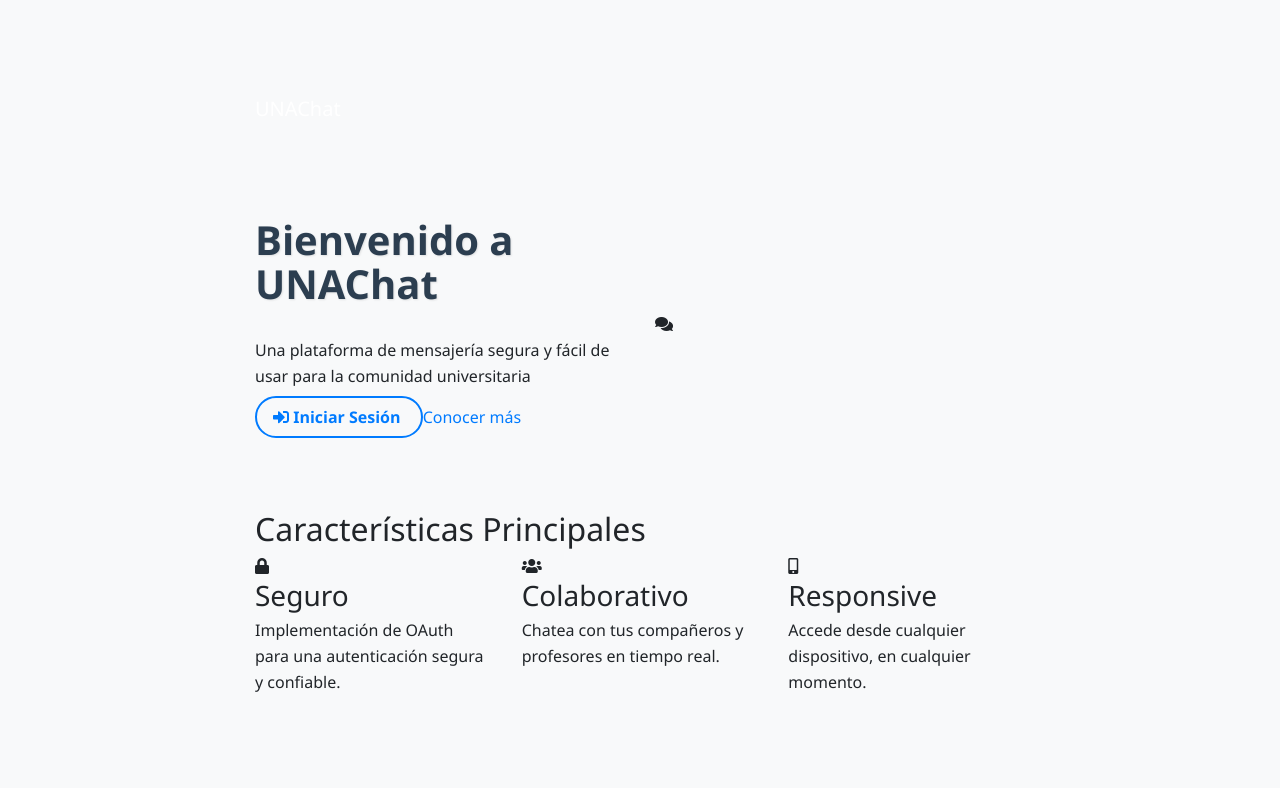
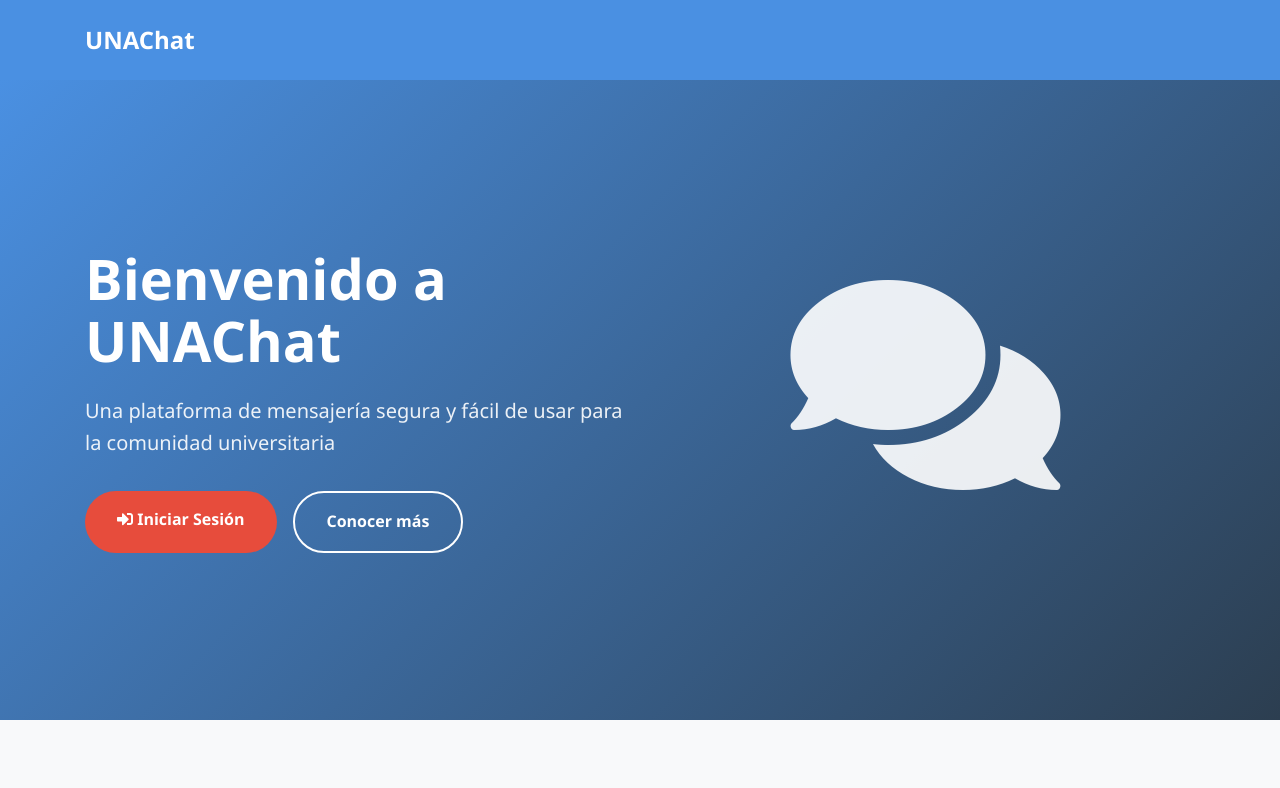
Before and after one commit to NotJarethGG/LabUNACHAT, a website: page views/index.html in a window 1280 px wide. Shown: the top 788 px of the page. Drawn offline with nearby package versions, Linux system fonts and the light colour scheme.

Commit message:
Update style.css

```diff
--- a/static/css/style.css
+++ b/static/css/style.css
@@ -1,62 +1,151 @@
+/* Variables de colores */
+:root {
+  --primary-color: #4a90e2;
+  --secondary-color: #2c3e50;
+  --accent-color: #e74c3c;
+  --light-color: #f8f9fa;
+  --dark-color: #2c3e50;
+}
+
 /* Estilos generales */
 body {
-    background-color: #f8f9fa;
   font-family: 'Segoe UI', Tahoma, Geneva, Verdana, sans-serif;
   line-height: 1.6;
+  color: var(--dark-color);
 }
 
-.container {
-    margin-top: 5rem;
-    max-width: 800px;
+/* Navbar */
+.navbar {
+  background-color: var(--primary-color);
+  padding: 1rem 0;
 }
 
-/* Estilos del título */
-h1 {
-    color: #2c3e50;
+.navbar-brand {
+  font-size: 1.5rem;
   font-weight: 700;
-    margin-bottom: 2rem;
-    font-size: 2.5rem;
-    text-shadow: 1px 1px 2px rgba(0,0,0,0.1);
 }
 
-/* Estilos del Jumbotron */
-.jumbotron {
-    background-color: white;
-    border-radius: 15px;
-    box-shadow: 0 4px 6px rgba(0,0,0,0.1);
-    padding: 2rem;
-    transition: transform 0.2s ease;
+/* Hero Section */
+.hero-section {
+  background: linear-gradient(135deg, #4a90e2 0%, #2c3e50 100%);
+  color: white;
+  padding: 6rem 0;
+  min-height: 80vh;
+  display: flex;
+  align-items: center;
 }
 
-.jumbotron:hover {
-    transform: translateY(-5px);
+.hero-title {
+  font-size: 3.5rem;
+  font-weight: 700;
+  margin-bottom: 1.5rem;
+  animation: fadeInUp 1s ease-out;
 }
 
-.jumbotron p {
-    color: #495057;
-    font-size: 1.1rem;
+.hero-subtitle {
+  font-size: 1.25rem;
+  margin-bottom: 2rem;
+  opacity: 0.9;
+  animation: fadeInUp 1s ease-out 0.2s;
+}
+
+.hero-image {
+  text-align: center;
+  animation: float 3s ease-in-out infinite;
+}
+
+.hero-image i {
+  font-size: 15rem;
+  color: rgba(255, 255, 255, 0.9);
+}
+
+/* Botones CTA */
+.cta-buttons {
+  display: flex;
+  gap: 1rem;
+  animation: fadeInUp 1s ease-out 0.4s;
+}
+
+.btn-primary-custom, .btn-secondary-custom {
+  padding: 1rem 2rem;
+  border-radius: 50px;
+  font-weight: 600;
+  text-decoration: none;
+  transition: all 0.3s ease;
+}
+
+.btn-primary-custom {
+  background-color: var(--accent-color);
+  color: white;
+}
+
+.btn-primary-custom:hover {
+  background-color: #c0392b;
+  transform: translateY(-2px);
+  color: white;
+}
+
+.btn-secondary-custom {
+  background-color: transparent;
+  border: 2px solid white;
+  color: white;
+}
+
+.btn-secondary-custom:hover {
+  background-color: white;
+  color: var(--primary-color);
+  text-decoration: none;
+}
+
+/* Features Section */
+.features-section {
+  padding: 5rem 0;
+  background-color: var(--light-color);
+}
+
+.section-title {
+  text-align: center;
+  margin-bottom: 3rem;
+  color: var(--secondary-color);
+  font-weight: 700;
+}
+
+.feature-card {
+  text-align: center;
+  padding: 2rem;
+  background: white;
+  border-radius: 10px;
+  box-shadow: 0 4px 6px rgba(0,0,0,0.1);
+  transition: transform 0.3s ease;
+  margin-bottom: 2rem;
+}
+
+.feature-card:hover {
+  transform: translateY(-10px);
+}
+
+.feature-icon {
+  font-size: 3rem;
+  color: var(--primary-color);
   margin-bottom: 1.5rem;
 }
 
-/* Estilos del enlace de login */
-#login-link {
-    color: #007bff;
-    text-decoration: none;
+.feature-card h3 {
+  color: var(--secondary-color);
+  margin-bottom: 1rem;
   font-weight: 600;
-    padding: 0.5rem 1rem;
-    border: 2px solid #007bff;
-    border-radius: 25px;
-    transition: all 0.3s ease;
 }
 
-#login-link:hover {
-    background-color: #007bff;
+/* Footer */
+.footer {
+  background-color: var(--dark-color);
   color: white;
-    text-decoration: none;
+  padding: 2rem 0;
+  text-align: center;
 }
 
-/* Efectos de animación */
-@keyframes fadeIn {
+/* Animaciones */
+@keyframes fadeInUp {
   from {
       opacity: 0;
       transform: translateY(20px);
@@ -67,21 +156,34 @@ h1 {
   }
 }
 
-.container {
-    animation: fadeIn 0.8s ease-out;
+@keyframes float {
+  0% {
+      transform: translateY(0px);
+  }
+  50% {
+      transform: translateY(-20px);
+  }
+  100% {
+      transform: translateY(0px);
+  }
 }
 
-/* Estilos responsivos */
-@media (max-width: 576px) {
-    .container {
-        margin-top: 2rem;
+/* Responsive */
+@media (max-width: 768px) {
+  .hero-title {
+      font-size: 2.5rem;
   }
 
-    h1 {
-        font-size: 2rem;
+  .hero-image i {
+      font-size: 10rem;
   }
 
-    .jumbotron {
-        padding: 1.5rem;
+  .cta-buttons {
+      flex-direction: column;
+  }
+
+  .btn-primary-custom, .btn-secondary-custom {
+      width: 100%;
+      text-align: center;
   }
 }
```
Lines whose indentation alone changed are shown as unchanged.
